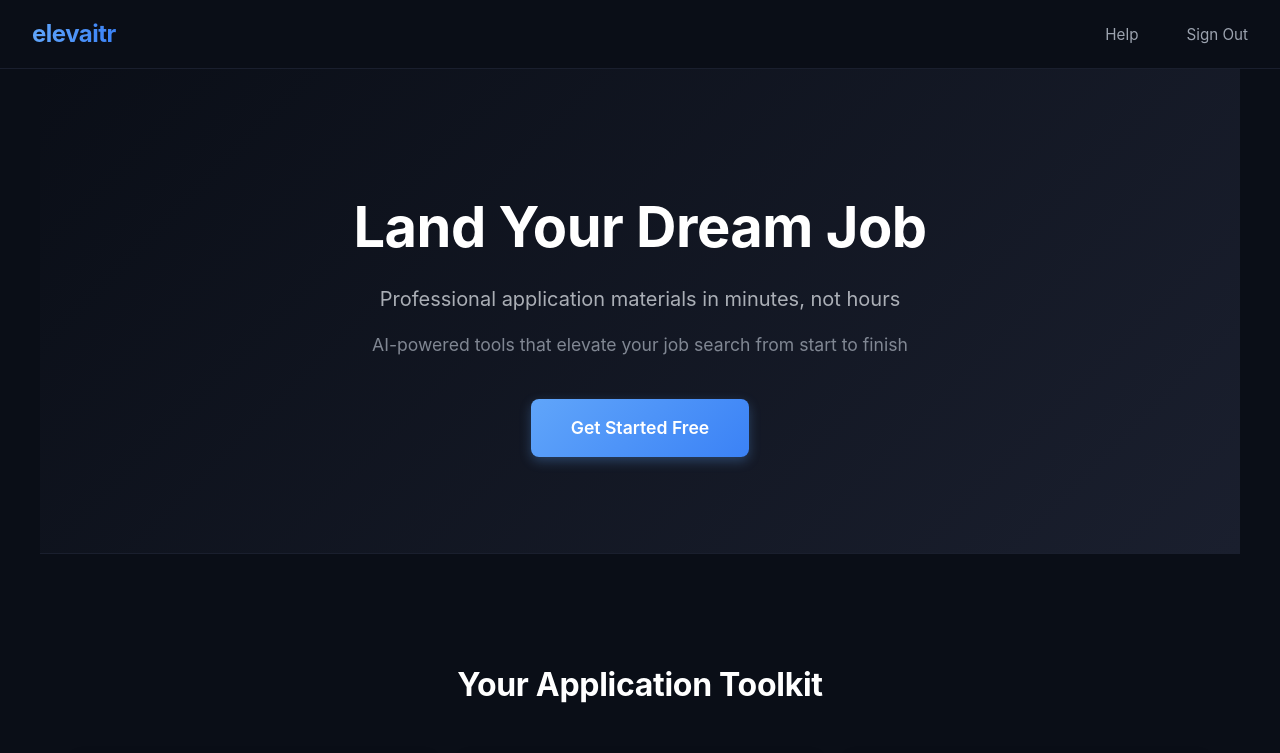
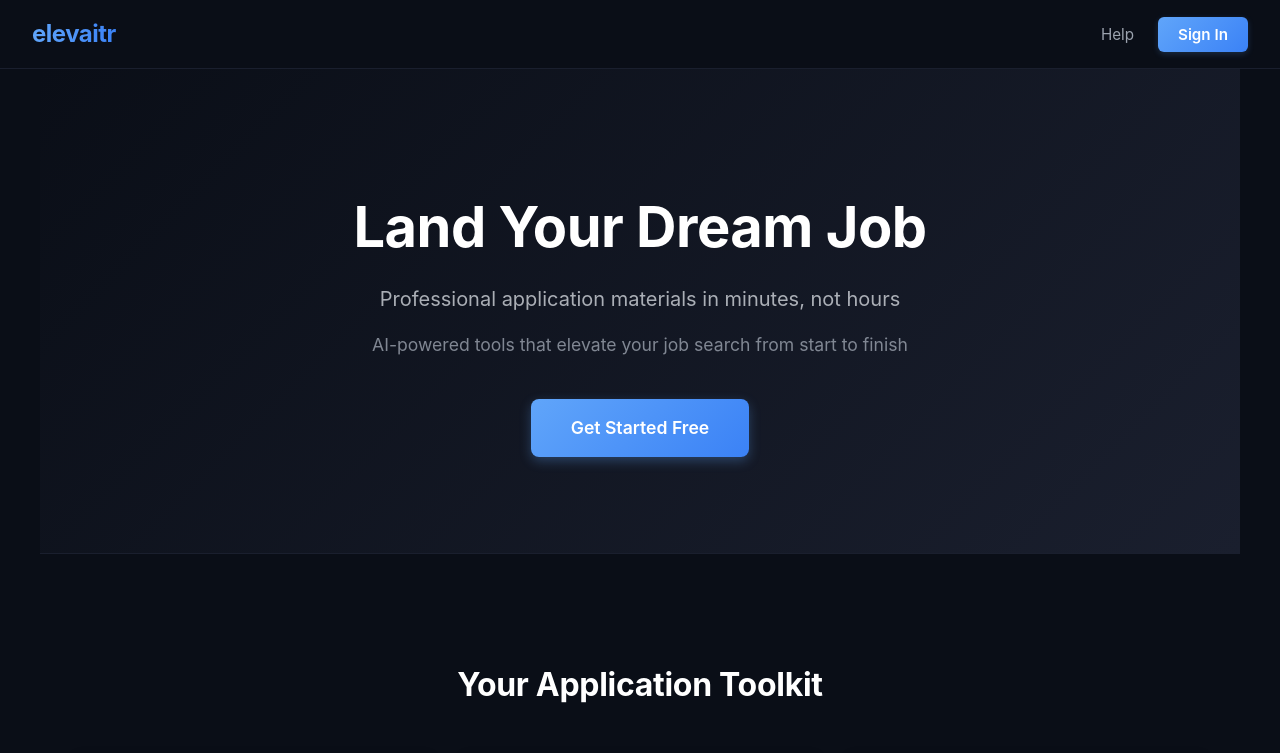
Before and after one commit to birthquake/job-suite, a React (Vite) app: page / in a window 1280 px wide. Shown: the top 753 px of the page. Built offline with nearby package versions, Linux system fonts and the light colour scheme; no server answers.

Commit message:
Update Navbar.jsx

```diff
--- a/src/Navbar.jsx
+++ b/src/Navbar.jsx
@@ -2,7 +2,7 @@ import { useContext, useState } from 'react'
 import { AuthContext } from './AuthContext'
 import { Help } from './Help'
 
-export function Navbar() {
+export function Navbar({ onSignInClick }) {
   const { user, signOut } = useContext(AuthContext)
   const [showHelp, setShowHelp] = useState(false)
 
@@ -62,6 +62,35 @@ export function Navbar() {
           Help
         </button>
 
+        {/* Conditional: Sign In or User Info + Sign Out */}
+        {!user ? (
+          <button
+            onClick={onSignInClick}
+            style={{
+              background: 'linear-gradient(135deg, #60a5fa 0%, #3b82f6 100%)',
+              color: 'white',
+              border: 'none',
+              padding: '0.5rem 1.25rem',
+              borderRadius: '6px',
+              cursor: 'pointer',
+              fontSize: '0.95rem',
+              fontWeight: '600',
+              transition: 'all 0.2s ease',
+              boxShadow: '0 2px 6px rgba(96, 165, 250, 0.2)'
+            }}
+            onMouseOver={(e) => {
+              e.target.style.transform = 'translateY(-1px)'
+              e.target.style.boxShadow = '0 4px 12px rgba(96, 165, 250, 0.3)'
+            }}
+            onMouseOut={(e) => {
+              e.target.style.transform = 'translateY(0)'
+              e.target.style.boxShadow = '0 2px 6px rgba(96, 165, 250, 0.2)'
+            }}
+          >
+            Sign In
+          </button>
+        ) : (
+          <>
             {/* User email */}
             <span style={{
               color: '#9ca3af',
@@ -87,6 +116,8 @@ export function Navbar() {
             >
               Sign Out
             </button>
+          </>
+        )}
       </div>
     </nav>
   )
```
Lines whose indentation alone changed are shown as unchanged.
